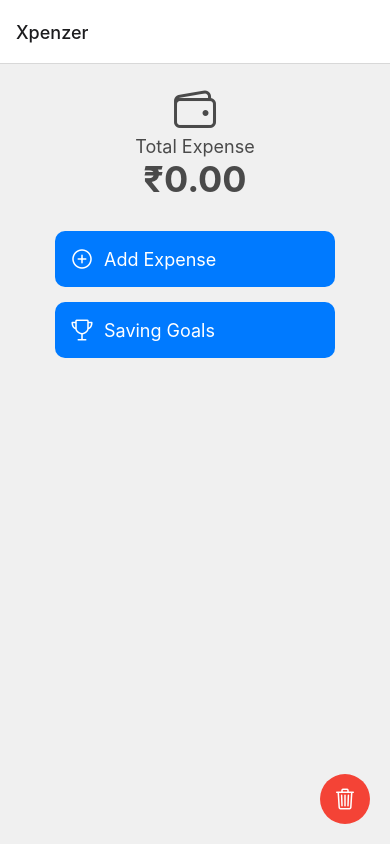
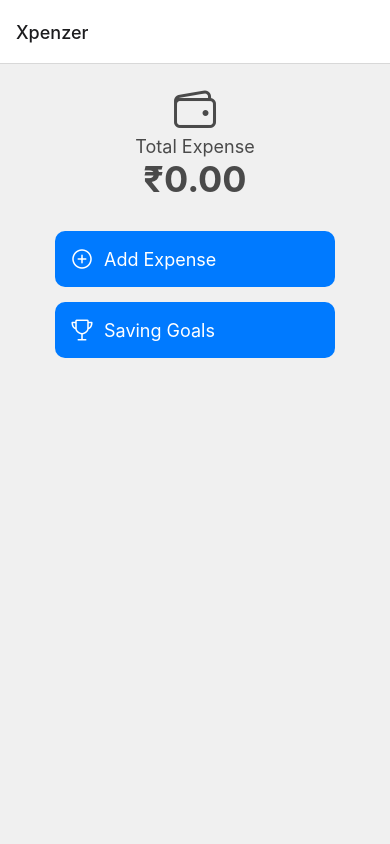
Before and after one commit to Anikribhu/Budget_App, a React Native app: screen /Dashboard in a window 390 px wide. Built offline with nearby package versions, Linux system fonts and the light colour scheme.

Commit message:
Delete icon logic updated

```diff
--- a/components/Dashboard.jsx
+++ b/components/Dashboard.jsx
@@ -165,15 +165,18 @@ const Dashboard = ({ navigation }) => {
         ListHeaderComponent={ListHeader}
         contentContainerStyle={styles.listContent}
       />
+      {expenses.length > 0 && (
         <TouchableOpacity
           style={styles.removeAllButton}
           onPress={handleRemoveAllExpenses}
         >
           <Ionicons name="trash-outline" size={24} color="#ffffff" />
         </TouchableOpacity>
+      )}
     </View>
   );
 };
+
 
 const styles = StyleSheet.create({
   container: {
```
Lines whose indentation alone changed are shown as unchanged.
